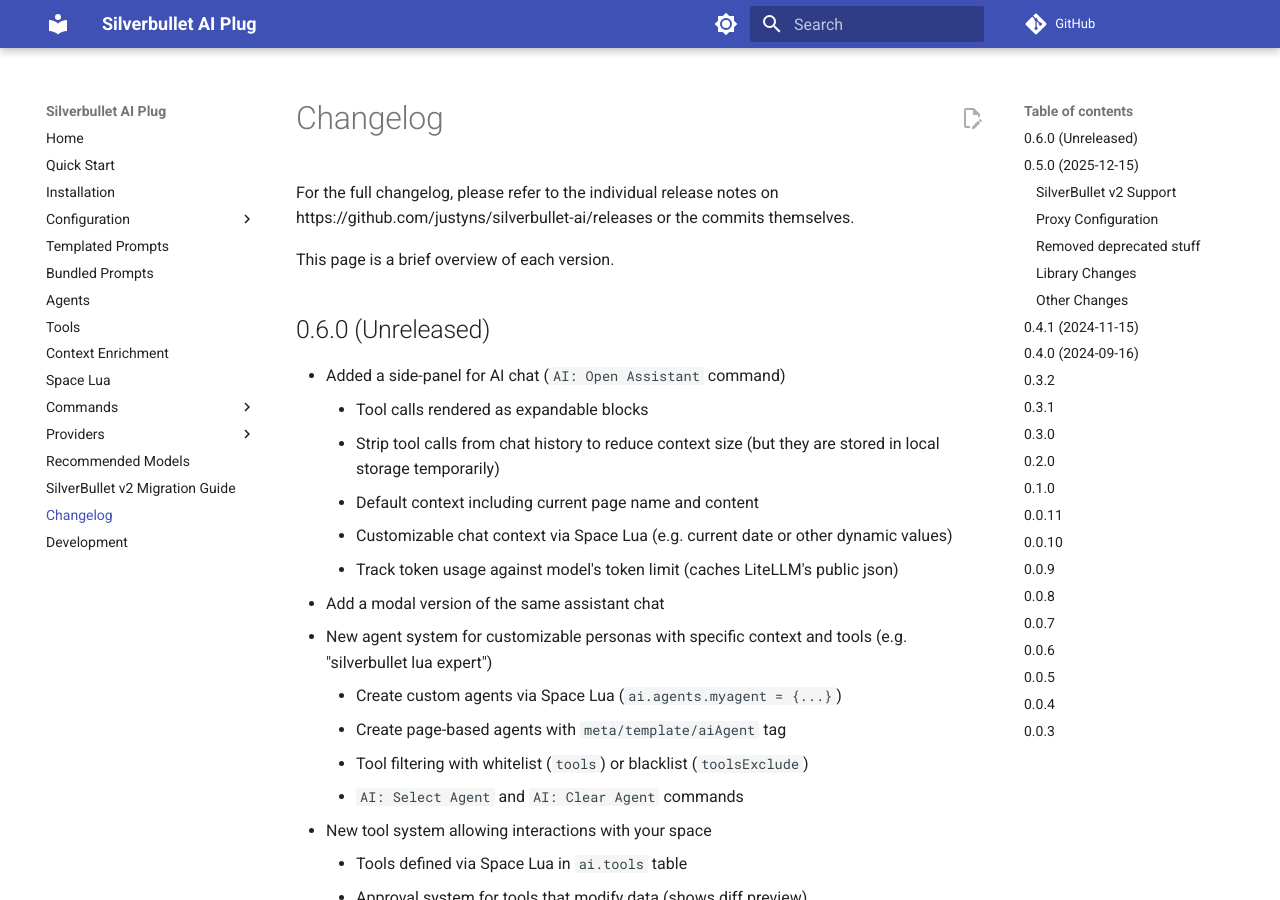
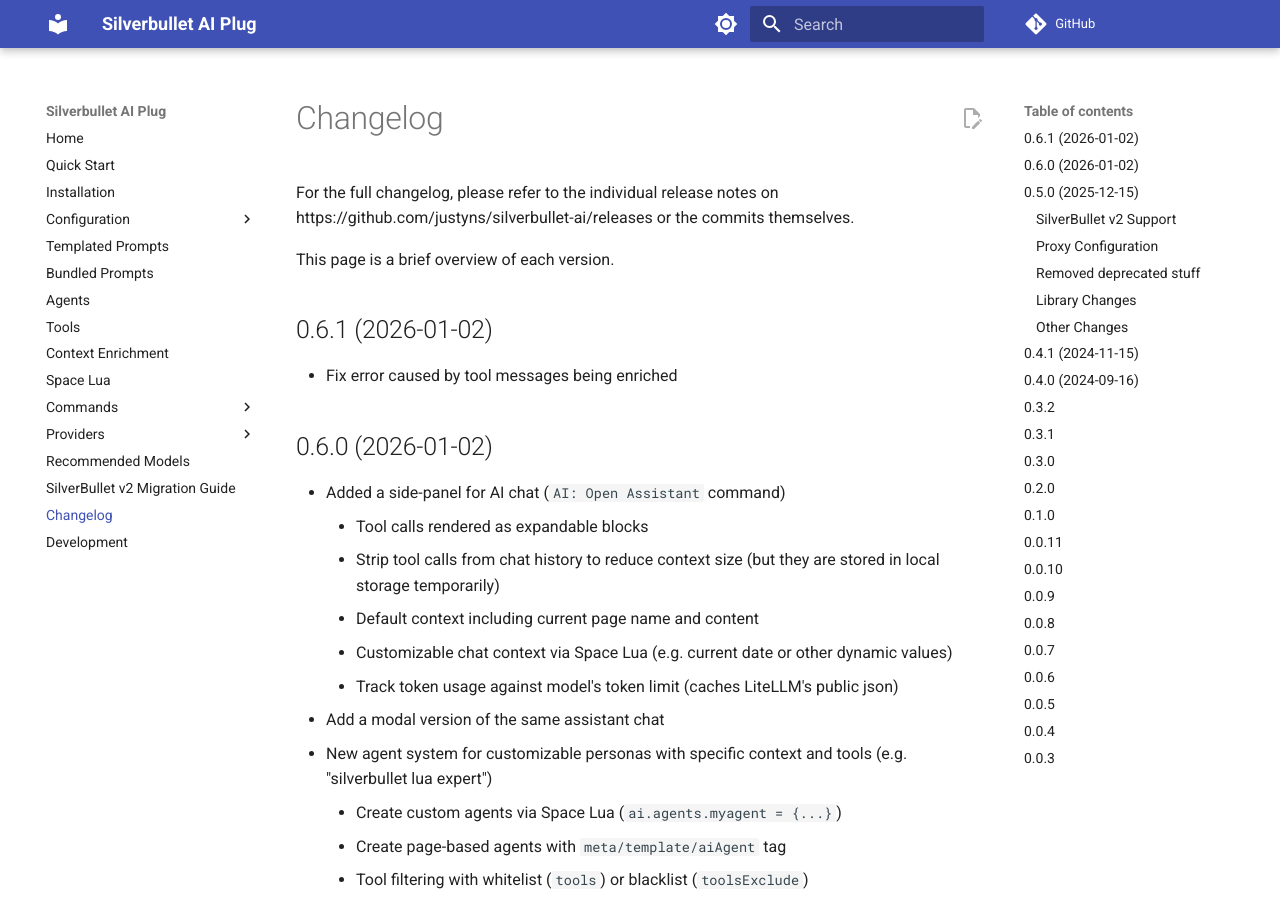
Before and after one commit to justyns/silverbullet-ai, an MkDocs documentation site: the page built from docs/Changelog.md, in a window 1280 px wide and 900 px high. Built offline with MkDocs 1.6.1 and Material for MkDocs 9.7.7, drawn with Linux system fonts in a browser that asks for light colours; comment, search, counter and statistics services are not loaded.

Commit message:
Fix error caused by tool messages being enriched

```diff
--- a/docs/Changelog.md
+++ b/docs/Changelog.md
@@ -2,7 +2,11 @@
 
 This page is a brief overview of each version.
 
-## 0.6.0 (Unreleased)
+## 0.6.1 (2026-01-02)
+
+- Fix error caused by tool messages being enriched
+
+## 0.6.0 (2026-01-02)
 
 - Added a side-panel for AI chat (`AI: Open Assistant` command)
   - Tool calls rendered as expandable blocks
```
Also changed, not shown: 1 other file.
